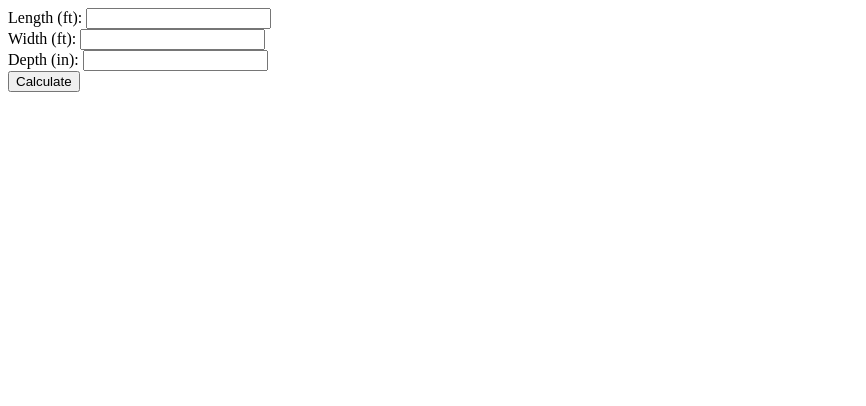
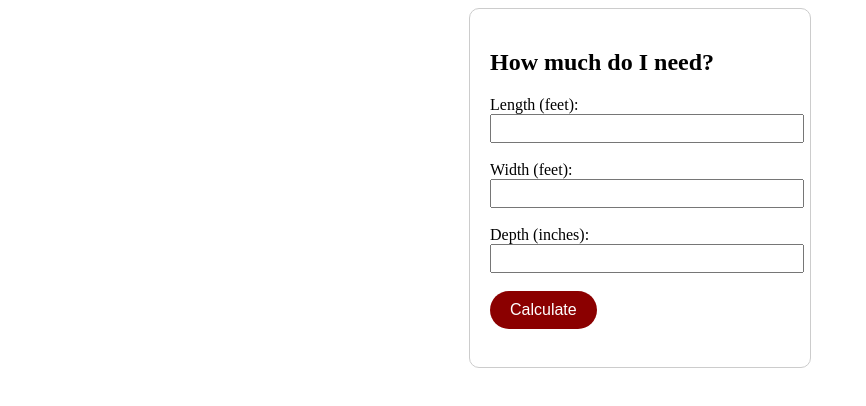
Before and after one commit to LibertyFHG/libertyfhg.github.io, a plain HTML site: page index.html in a window 1280 px wide. Shown: the whole page, without its empty margins (0-866 px from the left). Drawn offline with Linux system fonts and the light colour scheme.

Commit message:
calculator change

```diff
--- a/index.html
+++ b/index.html
@@ -2,35 +2,59 @@
 <html lang="en">
 <head>
   <meta charset="UTF-8">
-  <title>Cubic Yards Calculator</title>
+  <meta name="viewport" content="width=device-width, initial-scale=1.0">
+  <title>Mulch Calculator</title>
+  <style>
+    #calculator {
+      max-width: 300px;
+      margin: auto;
+      padding: 20px;
+      border: 1px solid #ccc;
+      border-radius: 10px;
+    }
+    input[type="number"] {
+      width: 100%;
+      padding: 5px;
+    }
+    #calculate-btn {
+      background-color: #8B0000;
+      color: white;
+      border: none;
+      border-radius: 20px;
+      padding: 10px 20px;
+      font-size: 16px;
+      cursor: pointer;
+    }
+  </style>
 </head>
 <body>
-  <div>
-    <label for="length">Length (ft):</label>
-    <input type="number" id="length" step="any" min="0">
+  <div id="calculator">
+    <h2>How much do I need?</h2>
+    <label for="length">Length (feet):</label>
+    <input type="number" id="length" min="0" step="0.1"><br><br>
+    <label for="width">Width (feet):</label>
+    <input type="number" id="width" min="0" step="0.1"><br><br>
+    <label for="depth">Depth (inches):</label>
+    <input type="number" id="depth" min="0" step="0.1"><br><br>
+    <button id="calculate-btn">Calculate</button><br><br>
+    <div id="result"></div>
   </div>
-  <div>
-    <label for="width">Width (ft):</label>
-    <input type="number" id="width" step="any" min="0">
-  </div>
-  <div>
-    <label for="depth">Depth (in):</label>
-    <input type="number" id="depth" step="any" min="0">
-  </div>
-  <button type="button" onclick="calculate()">Calculate</button>
-  <p id="result"></p>
-
   <script>
-    function calculate() {
-      var length = parseFloat(document.getElementById("length").value);
-      var width = parseFloat(document.getElementById("width").value);
-      var depth = parseFloat(document.getElementById("depth").value);
-      if (isNaN(length) || isNaN(width) || isNaN(depth) || length <= 0 || width <= 0 || depth <= 0) {
-        document.getElementById("result").innerHTML = "Please enter positive numbers.";
-      } else {
-        var volume_cy = (length * width * depth) / 324;
-        document.getElementById("result").innerHTML = "You need " + volume_cy.toFixed(2) + " cubic yards.";
+    var btn = document.getElementById('calculate-btn');
+    btn.addEventListener('click', calculateVolume);
+    function calculateVolume() {
+      var length = parseFloat(document.getElementById('length').value);
+      var width = parseFloat(document.getElementById('width').value);
+      var depth = parseFloat(document.getElementById('depth').value);
+      if (isNaN(length) || isNaN(width) || isNaN(depth)) {
+        document.getElementById('result').innerText = 'Please enter valid numbers.';
+        return;
       }
+      var lengthYards = length / 3;
+      var widthYards = width / 3;
+      var depthYards = depth / 36;
+      var volume = lengthYards * widthYards * depthYards;
+      document.getElementById('result').innerText = 'You will need: ' + volume.toFixed(2) + ' cubic yards';
     }
   </script>
 </body>
```
